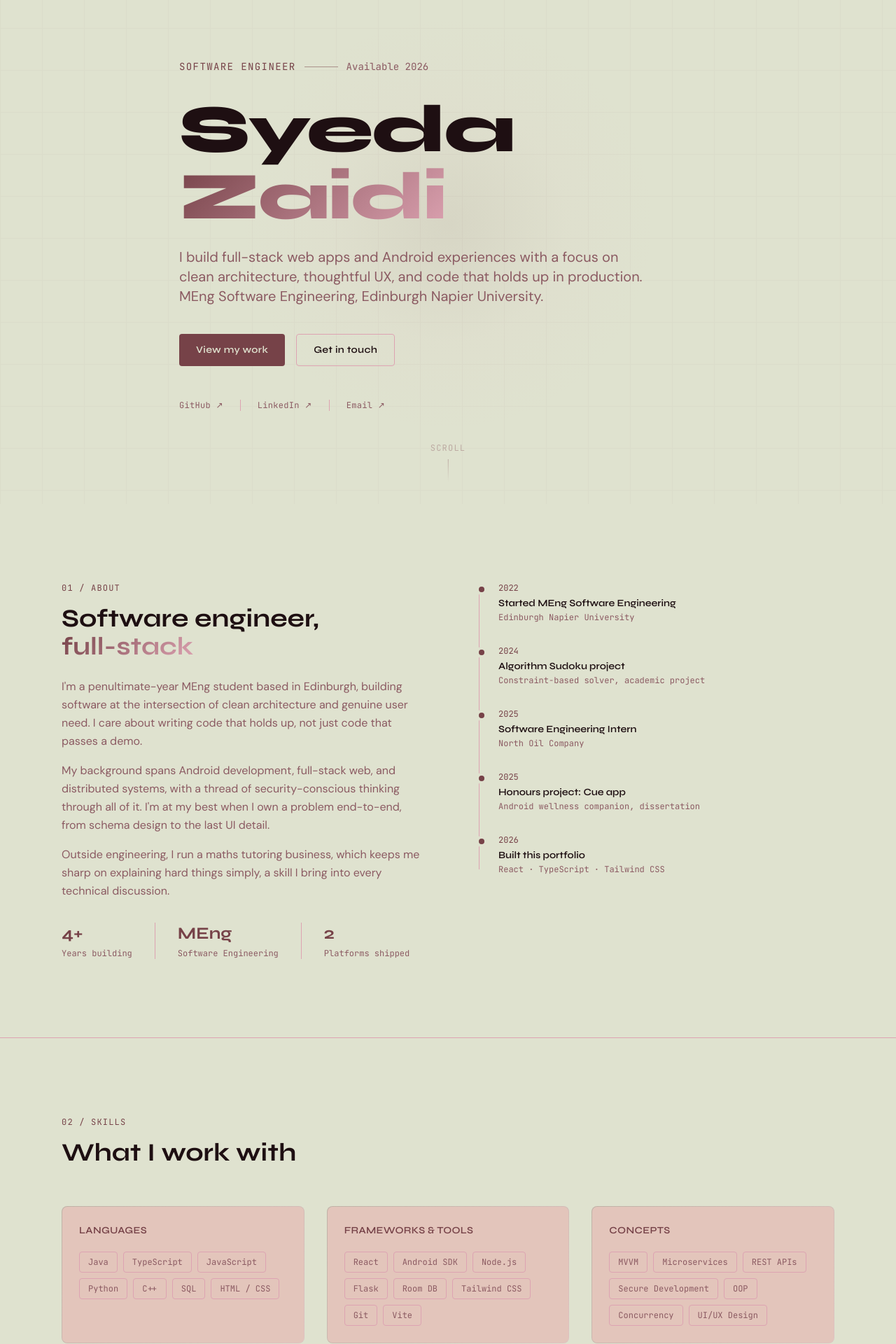
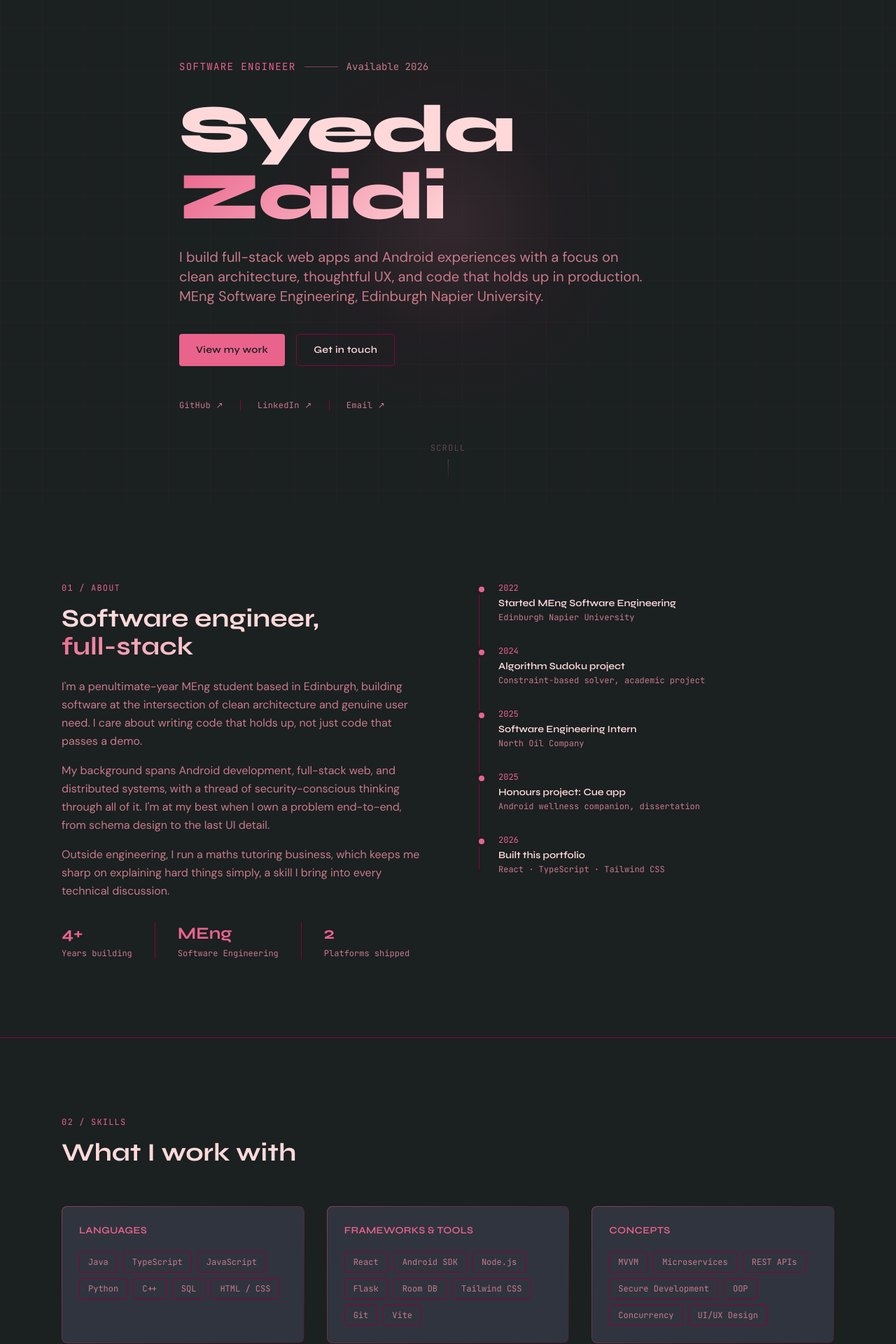
Before and after one commit to zeez30/portfolio, a React (Vite) app: page / in a window 1280 px wide. Shown: the part 80-2000 px from the top of the page at 70% size. Built offline with nearby package versions, Linux system fonts and the light colour scheme.

Commit message:
switch to light theme

```diff
--- a/src/components/Hero.tsx
+++ b/src/components/Hero.tsx
@@ -8,7 +8,7 @@ export default function Hero() {
       <div
         className="absolute top-1/2 left-1/2 -translate-x-1/2 -translate-y-1/2 w-[600px] h-[600px] rounded-full pointer-events-none"
         style={{
-          background: 'radial-gradient(ellipse, rgba(118,66,72,0.08) 0%, rgba(221,163,178,0.04) 40%, transparent 70%)',
+          background: 'radial-gradient(ellipse, rgba(234,99,140,0.12) 0%, rgba(137,2,62,0.05) 40%, transparent 70%)',
         }}
       />
 
@@ -16,7 +16,7 @@ export default function Hero() {
       <div
         className="absolute inset-0 pointer-events-none opacity-[0.03]"
         style={{
-          backgroundImage: 'linear-gradient(#764248 1px, transparent 1px), linear-gradient(90deg, #764248 1px, transparent 1px)',
+          backgroundImage: 'linear-gradient(#ea638c 1px, transparent 1px), linear-gradient(90deg, #ea638c 1px, transparent 1px)',
           backgroundSize: '60px 60px',
         }}
       />
--- a/src/index.css
+++ b/src/index.css
@@ -5,8 +5,8 @@
 @layer base {
   html { scroll-behavior: smooth; }
   body {
-    background-color: #dfe2cf;
-    color: #1e0f12;
+    background-color: #1b2021;
+    color: #ffd9da;
     font-family: 'DM Sans', sans-serif;
     -webkit-font-smoothing: antialiased;
   }
@@ -14,21 +14,21 @@
 
 @layer utilities {
   .text-gradient {
-    background: linear-gradient(135deg, #764248 0%, #dda3b2 100%);
+    background: linear-gradient(135deg, #ea638c 0%, #ffd9da 100%);
     -webkit-background-clip: text;
     -webkit-text-fill-color: transparent;
     background-clip: text;
   }
   .border-gradient {
     border: 1px solid transparent;
-    background: linear-gradient(#e3c5bb, #e3c5bb) padding-box,
-                linear-gradient(135deg, rgba(118,66,72,0.3), rgba(221,163,178,0.5)) border-box;
+    background: linear-gradient(#30343f, #30343f) padding-box,
+                linear-gradient(135deg, rgba(234,99,140,0.5), rgba(137,2,62,0.3)) border-box;
   }
 }
 
 ::-webkit-scrollbar { width: 4px; }
-::-webkit-scrollbar-track { background: #dfe2cf; }
-::-webkit-scrollbar-thumb { background: #dda3b2; border-radius: 2px; }
+::-webkit-scrollbar-track { background: #1b2021; }
+::-webkit-scrollbar-thumb { background: #89023e; border-radius: 2px; }
 
 @keyframes fadeUp {
   from { opacity: 0; transform: translateY(24px); }
--- a/tailwind.config.js
+++ b/tailwind.config.js
@@ -4,14 +4,14 @@ export default {
   theme: {
     extend: {
       colors: {
-        bg:            '#dfe2cf',   // eggshell
-        surface:       '#e3c5bb',   // almond-silk
-        border:        '#dda3b2',   // pink-mist
-        accent:        '#764248',   // burnt-rose
-        'accent-dim':  '#a05a62',   // derived mid rose
-        violet:        '#dda3b2',   // pink-mist
-        textprimary:   '#1e0f12',   // near-black rose
-        textsecondary: '#8b5a62',   // muted rose
+        bg:            '#1b2021',   // carbon-black
+        surface:       '#30343f',   // jet-black
+        border:        '#89023e',   // dark-raspberry
+        accent:        '#ea638c',   // blush-rose
+        'accent-dim':  '#89023e',   // dark-raspberry
+        violet:        '#89023e',   // dark-raspberry
+        textprimary:   '#ffd9da',   // soft-blush
+        textsecondary: '#c97a8a',   // derived muted rose
       },
       fontFamily: {
         display: ['Syne', 'sans-serif'],
```
